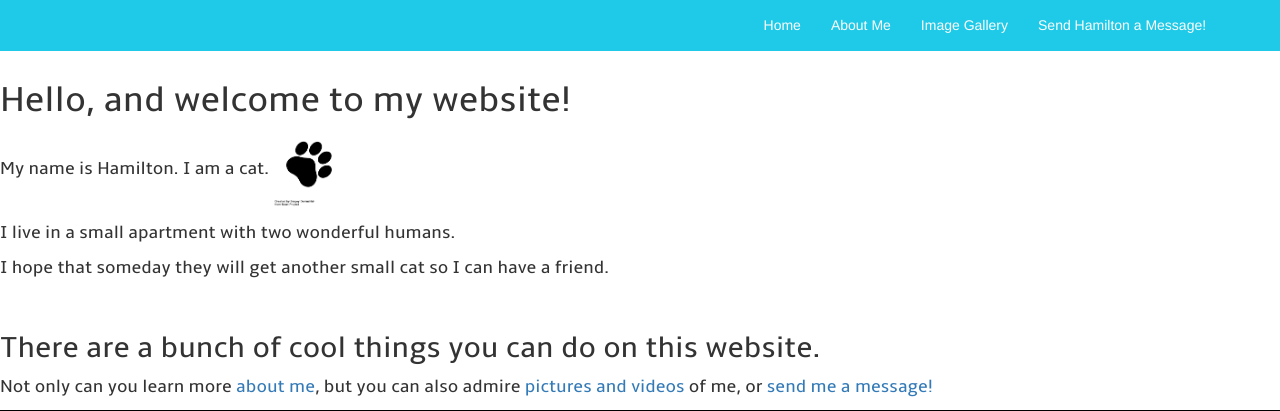
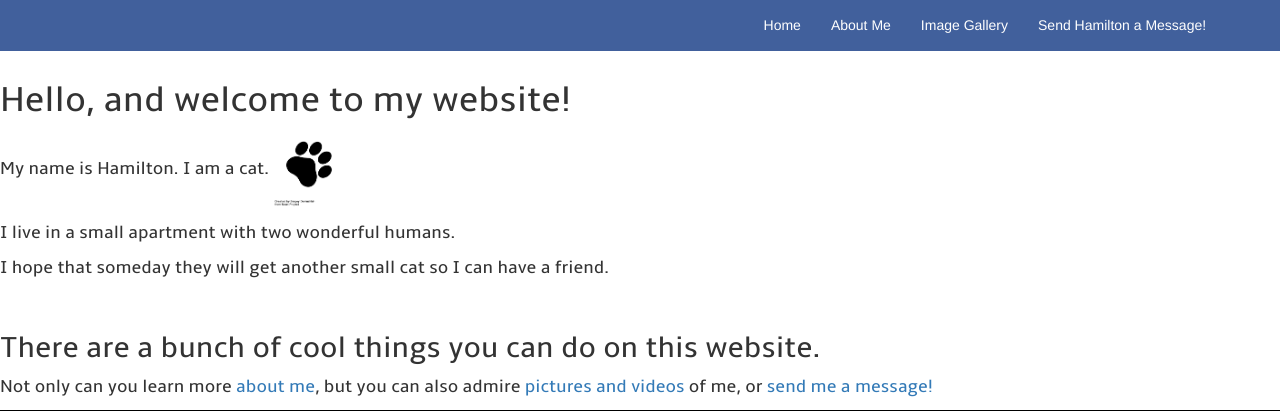
Before and after one commit to flw16/hamiltonacat, a Python web app: template templates/home.html in a window 1280 px wide. Shown: the top 411 px of the page. Run offline with Jinja, Linux system fonts and the light colour scheme; the template is opened without the code that fills it, so the values that code supplies are empty; some libraries are stand-ins or nearby versions; some web fonts are replaced.

Commit message:
Nav Color
Adjusting the color of the nav bar.

```diff
--- a/static/styles.css
+++ b/static/styles.css
@@ -26,13 +26,13 @@ body .about {
 }
 
 .navbar-trans {
-	background-color:#1FCAE8;
+	background-color:#41609C;
     color:#fff;
     text-align: right;
 }
 
 .navbar-trans li>a:hover,.navbar-trans li>a:focus,.navbar-trans li.active {
-	background-color:#2161E8;
+	background-color:#558ACC;
 }
 
 .navbar-trans a{
```
